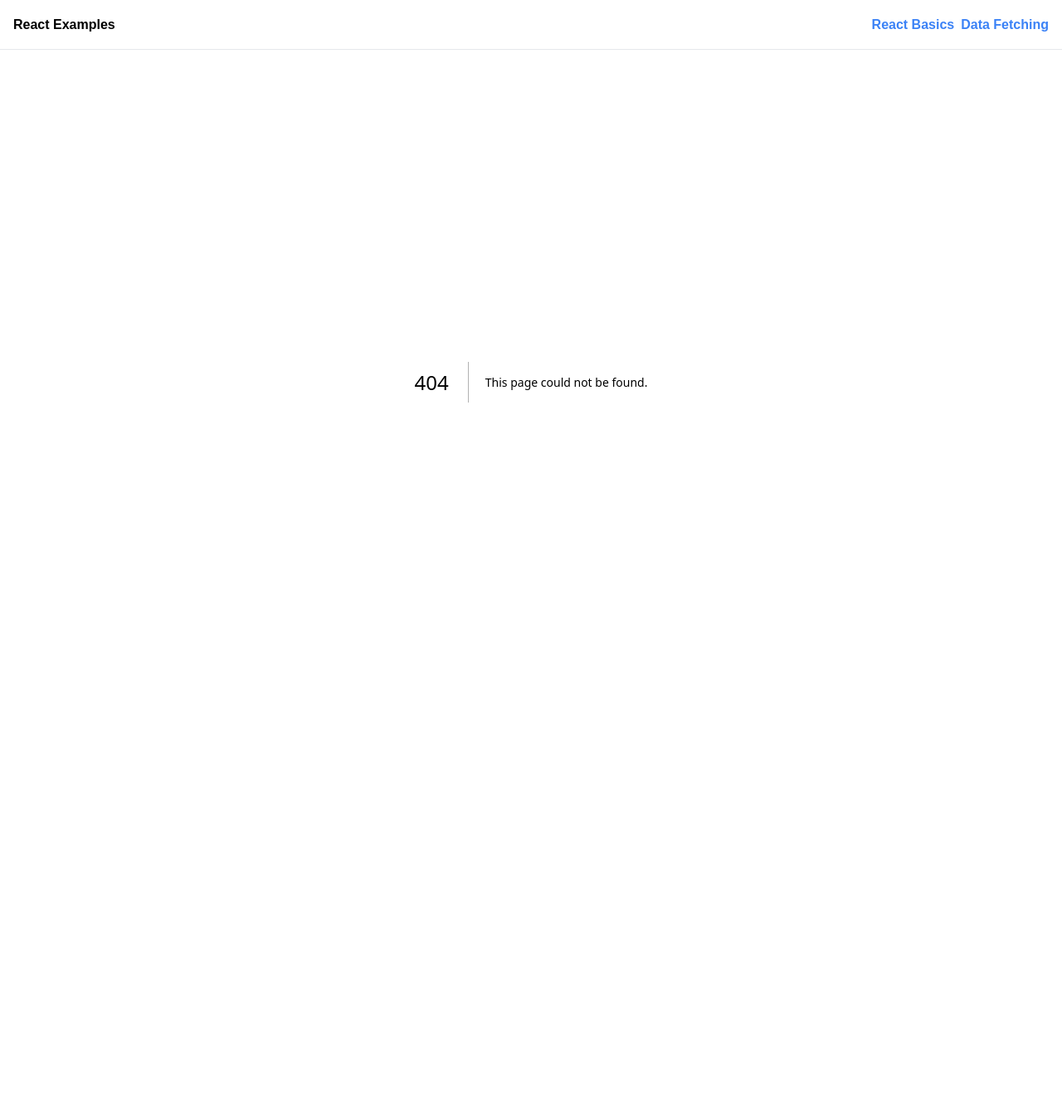
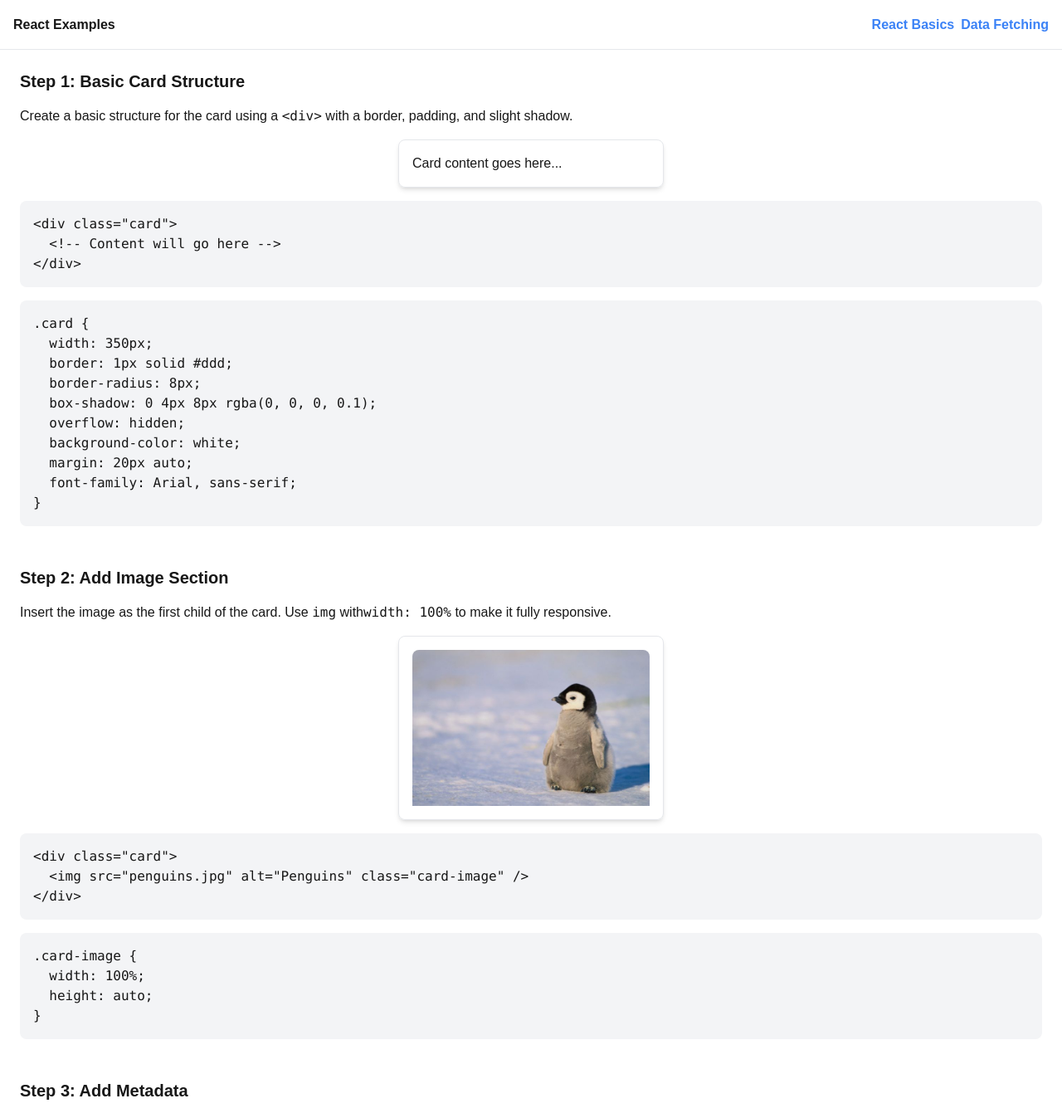
Before and after one commit to DevinBriscall/react, a Next.js app: page /card in a window 1280 px wide. Before the commit this address had no page. Shown: the top 1347 px of the page at 83% size. Before the commit the page ends 860 px from the top, so only its background shows below. Built offline with nearby package versions, Linux system fonts and the light colour scheme.

Commit message:
add card demo proof of concept

```diff
--- /dev/null
+++ b/src/pages/card.js
@@ -0,0 +1,200 @@
+import React from "react";
+
+export default function CardBuilderTutorial() {
+	return (
+		<div className="p-6 space-y-12">
+			{/* Step 1 */}
+			<section className="space-y-4">
+				<h2 className="text-xl font-bold">Step 1: Basic Card Structure</h2>
+				<p>
+					Create a basic structure for the card using a <code>&lt;div&gt;</code>{" "}
+					with a border, padding, and slight shadow.
+				</p>
+				<div className="card border rounded-lg shadow-md p-4 w-80 mx-auto">
+					<p>Card content goes here...</p>
+				</div>
+				<pre className="bg-gray-100 p-4 rounded-lg">
+					{`<div class="card">
+  <!-- Content will go here -->
+</div>`}
+				</pre>
+				<pre className="bg-gray-100 p-4 rounded-lg">
+					{`.card {
+  width: 350px;
+  border: 1px solid #ddd;
+  border-radius: 8px;
+  box-shadow: 0 4px 8px rgba(0, 0, 0, 0.1);
+  overflow: hidden;
+  background-color: white;
+  margin: 20px auto;
+  font-family: Arial, sans-serif;
+}`}
+				</pre>
+			</section>
+
+			{/* Step 2 */}
+			<section className="space-y-4">
+				<h2 className="text-xl font-bold">Step 2: Add Image Section</h2>
+				<p>
+					Insert the image as the first child of the card. Use <code>img</code>{" "}
+					with
+					<code>width: 100%</code> to make it fully responsive.
+				</p>
+				<div className="card border rounded-lg shadow-md p-4 w-80 mx-auto">
+					<img
+						src="/images/penguin.jpeg"
+						alt="Penguins"
+						className="w-full h-auto rounded-t-lg"
+					/>
+				</div>
+				<pre className="bg-gray-100 p-4 rounded-lg">
+					{`<div class="card">
+  <img src="penguins.jpg" alt="Penguins" class="card-image" />
+</div>`}
+				</pre>
+				<pre className="bg-gray-100 p-4 rounded-lg">
+					{`.card-image {
+  width: 100%;
+  height: auto;
+}`}
+				</pre>
+			</section>
+
+			{/* Step 3 */}
+			<section className="space-y-4">
+				<h2 className="text-xl font-bold">Step 3: Add Metadata</h2>
+				<p>
+					Add a row below the image for metadata, including the username and
+					icons. Use Flexbox to space the elements.
+				</p>
+				<div className="card border rounded-lg shadow-md p-4 w-80 mx-auto">
+					<img
+						src="/images/penguin.jpeg"
+						alt="Penguins"
+						className="w-full h-auto rounded-t-lg"
+					/>
+					<div className="flex justify-between items-center p-4">
+						<span className="text-sm text-gray-600">posted by: USERNAME</span>
+						<div className="flex space-x-2">
+							<span>❤️</span>
+							<span>❤️</span>
+							<span>❤️</span>
+						</div>
+					</div>
+				</div>
+				<pre className="bg-gray-100 p-4 rounded-lg">
+					{`<div class="card">
+  <img src="penguins.jpg" alt="Penguins" class="card-image" />
+  <div class="metadata">
+    <span>posted by: USERNAME</span>
+    <div class="icons">
+      <span>❤️</span>
+      <span>❤️</span>
+      <span>❤️</span>
+    </div>
+  </div>
+</div>`}
+				</pre>
+				<pre className="bg-gray-100 p-4 rounded-lg">
+					{`.metadata {
+  display: flex;
+  justify-content: space-between;
+  padding: 16px;
+}`}
+				</pre>
+			</section>
+
+			{/* Step 4 */}
+			<section className="space-y-4">
+				<h2 className="text-xl font-bold">Step 4: Add Title and Description</h2>
+				<p>
+					Below the metadata, add a card title and a description using standard
+					HTML tags.
+				</p>
+				<div className="card border rounded-lg shadow-md p-4 w-80 mx-auto">
+					<img
+						src="/images/penguin.jpeg"
+						alt="Penguins"
+						className="w-full h-auto rounded-t-lg"
+					/>
+					<div className="flex justify-between items-center p-4">
+						<span className="text-sm text-gray-600">posted by: USERNAME</span>
+						<div className="flex space-x-2">
+							<span>❤️</span>
+							<span>❤️</span>
+							<span>❤️</span>
+						</div>
+					</div>
+					<div className="p-4">
+						<h3 className="text-lg font-bold">Card Title</h3>
+						<p className="text-sm text-gray-700 mt-2">
+							Lorem ipsum dolor sit amet, consectetur adipiscing elit. Sed do
+							eiusmod tempor incididunt ut labore et dolore magna aliqua.
+						</p>
+					</div>
+				</div>
+				<pre className="bg-gray-100 p-4 rounded-lg">
+					{`<div class="card">
+  <img src="penguins.jpg" alt="Penguins" class="card-image" />
+  <div class="metadata">
+    <!-- Metadata content -->
+  </div>
+  <div class="content">
+    <h3>Card Title</h3>
+    <p>Card description...</p>
+  </div>
+</div>`}
+				</pre>
+			</section>
+
+			{/* Step 5 */}
+			<section className="space-y-4">
+				<h2 className="text-xl font-bold">Step 5: Add Tags</h2>
+				<p>
+					Finally, add tags below the description using Flexbox for a row
+					layout.
+				</p>
+				<div className="card border rounded-lg shadow-md p-4 w-80 mx-auto">
+					<img
+						src="/images/penguin.jpeg"
+						alt="Penguins"
+						className="w-full h-auto rounded-t-lg"
+					/>
+					<div className="flex justify-between items-center p-4">
+						<span className="text-sm text-gray-600">posted by: USERNAME</span>
+						<div className="flex space-x-2">
+							<span>❤️</span>
+							<span>❤️</span>
+							<span>❤️</span>
+						</div>
+					</div>
+					<div className="p-4">
+						<h3 className="text-lg font-bold">Card Title</h3>
+						<p className="text-sm text-gray-700 mt-2">
+							Lorem ipsum dolor sit amet, consectetur adipiscing elit. Sed do
+							eiusmod tempor incididunt ut labore et dolore magna aliqua.
+						</p>
+					</div>
+					<div className="flex flex-wrap gap-2 p-4">
+						<span className="bg-green-200 text-green-700 px-2 py-1 rounded">
+							tag
+						</span>
+						<span className="bg-green-200 text-green-700 px-2 py-1 rounded">
+							tag with long name
+						</span>
+						<span className="bg-green-200 text-green-700 px-2 py-1 rounded">
+							another tag
+						</span>
+					</div>
+				</div>
+				<pre className="bg-gray-100 p-4 rounded-lg">
+					{`<div class="tags">
+  <span>tag</span>
+  <span>tag with long name</span>
+  <span>another tag</span>
+</div>`}
+				</pre>
+			</section>
+		</div>
+	);
+}
```
Also changed, not shown: public/images/penguin.jpeg (added).
